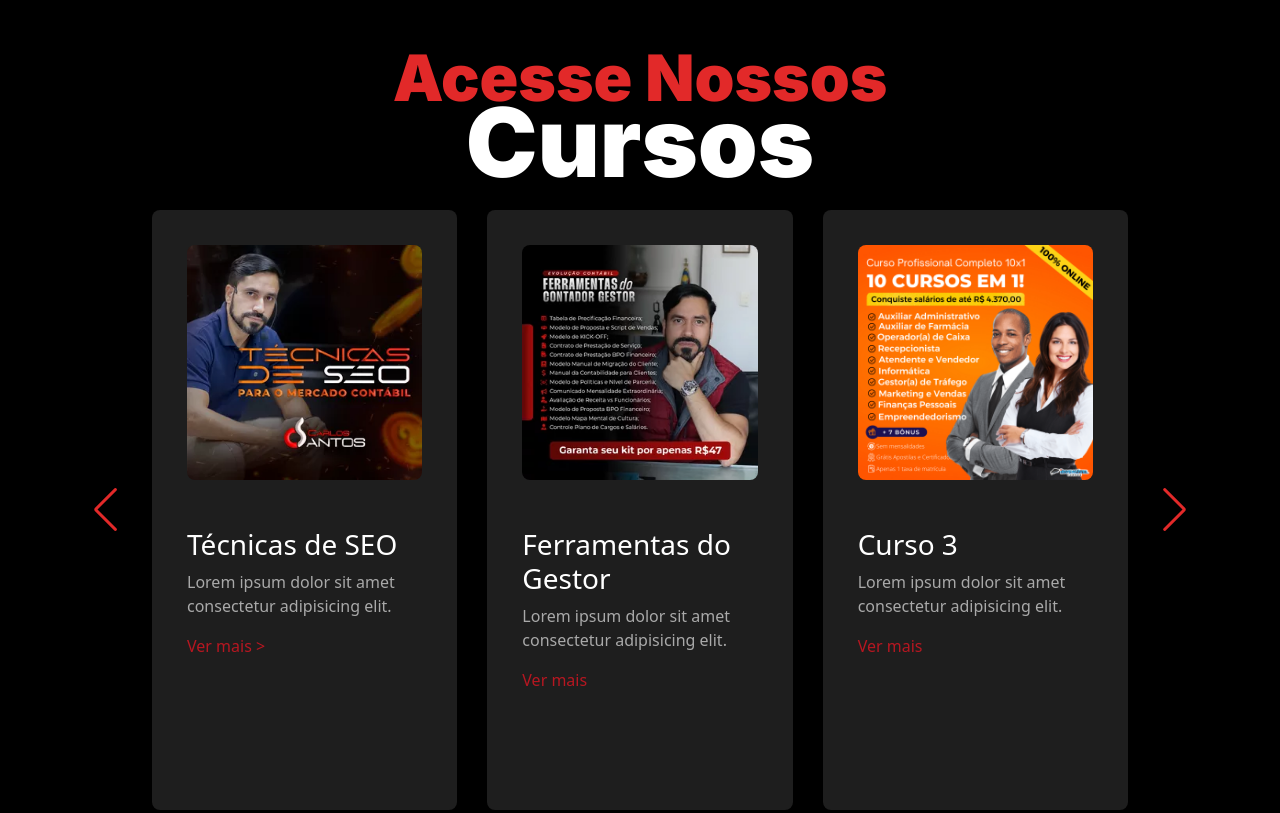
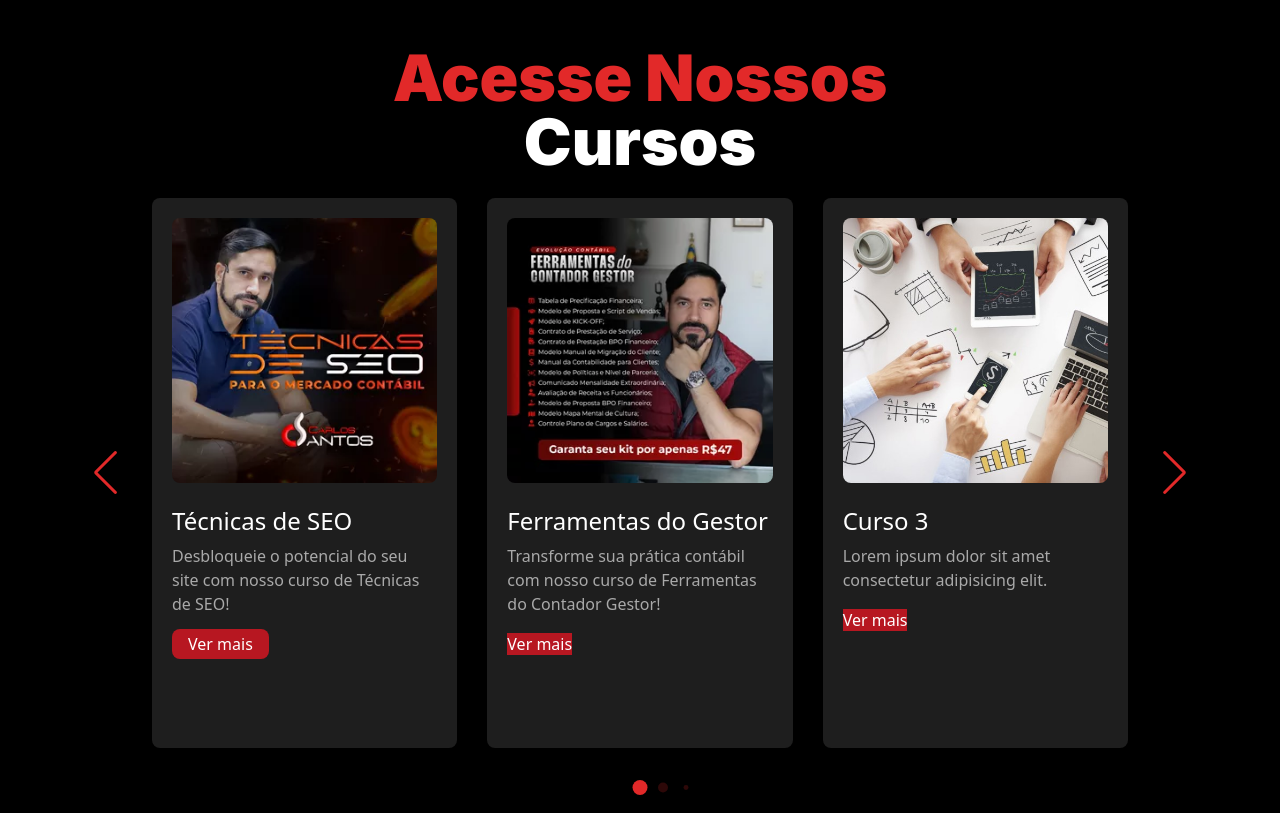
Before and after one commit to viniciusfernandoss/CarlosLandpage, a plain HTML site: page index.html in a window 1280 px wide. Shown: the part 4195-5008 px from the top of the page. Drawn offline with nearby package versions, Linux system fonts and the light colour scheme.

Commit message:
trabalho 06/09/2024

```diff
--- a/css/cursos.css
+++ b/css/cursos.css
@@ -13,24 +13,29 @@
     color: white;
     background-color: #1E1E1E;
     width: 400px;
-    height: 600px;
-    padding: 35px;
+    height: 550px;
+    padding: 20px;
 }
 
 .card-list .card-item:hover{
     background: linear-gradient(90deg, #CC0C08 0%, #660604 100%);
 }
 
+.titulo-card{
+    font-size: 1.5rem;
+}
 .desc-card{
     color: rgb(169, 169, 169);
 }
 .btn-card{
     text-decoration: none;
-    color: #B71721;
+    background-color: #B71721;
+    color: white;
     transition: color 0.3s;
 }
 .card-item:hover .btn-card{
     color: white;
+    background-color: rgb(49, 49, 49);
 }
 
 .card-list .card-item .card-image{
--- a/css/global.css
+++ b/css/global.css
@@ -50,7 +50,8 @@ body{
 }
 .texto-branco{
     color: white;
-    font-size: 6rem;
+    font-size: 6
+    rem;
 }
 
 
--- a/index.html
+++ b/index.html
@@ -231,22 +231,33 @@
                 <div class="card-list swiper-wrapper">
                     <div class="card-item rounded-3 swiper-slide">
                         <img src="img/img-curso1.webp" alt="" class="card-image">
-                        <h3 class="titulo-card mt-5">
+                        <h3 class="titulo-card mt-4">
                             Técnicas de SEO
                         </h3>
                         <p class="desc-card">
-                            Lorem ipsum dolor sit amet consectetur adipisicing elit.
+                            Desbloqueie o potencial do seu site com nosso curso de Técnicas de SEO!
                         </p>
-                        <a href="https://linktr.ee/carlosantos" target="_blank" class="btn-card rounded-3 py-2">
-                            Ver mais >
+                        <a href="https://linktr.ee/carlosantos" target="_blank" class="btn-card rounded-3 py-1 px-3">
+                            Ver mais
                         </a>
                     </div>
 
                     <div class="card-item rounded-3 swiper-slide">
                         <img src="img/img-curso2.webp" alt="" class="card-image">
-                        <h3 class="titulo-card mt-5">
+                        <h3 class="titulo-card mt-4">
                             Ferramentas do Gestor
                         </h3>
+                        <p class="desc-card">
+                            Transforme sua prática contábil com nosso curso de Ferramentas do Contador Gestor!
+                        </p>
+                        <a class="btn-card">
+                            Ver mais
+                        </a>
+                    </div>
+
+                    <div class="card-item rounded-3 swiper-slide">
+                        <img src="img/img-curso3.jpg" alt="" class="card-image">
+                        <h3 class="titulo-card mt-4">Curso 3</h3>
                         <p class="desc-card">
                             Lorem ipsum dolor sit amet consectetur adipisicing elit.
                         </p>
@@ -257,18 +268,7 @@
 
                     <div class="card-item rounded-3 swiper-slide">
                         <img src="img/foto-curso.png" alt="" class="card-image">
-                        <h3 class="titulo-card mt-5">Curso 3</h3>
-                        <p class="desc-card">
-                            Lorem ipsum dolor sit amet consectetur adipisicing elit.
-                        </p>
-                        <a class="btn-card">
-                            Ver mais
-                        </a>
-                    </div>
-
-                    <div class="card-item rounded-3 swiper-slide">
-                        <img src="img/foto-curso.png" alt="" class="card-image">
-                        <h3 class="titulo-card mt-5">Curso 4</h3>
+                        <h3 class="titulo-card mt-4">Curso 4</h3>
                         <p class="desc-card">
                             Lorem ipsum dolor sit amet consectetur adipisicing elit.
                         </p>
```
Also changed, not shown: img/img-curso3.jpg (added).
